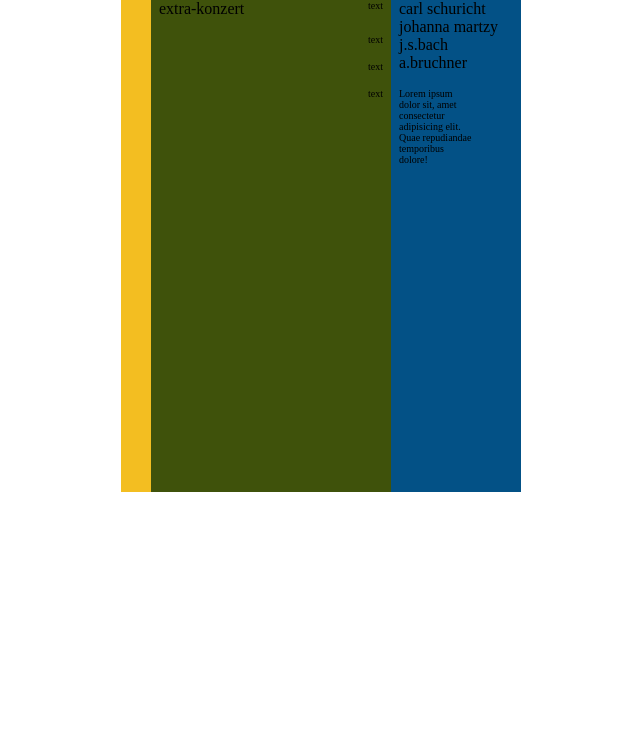
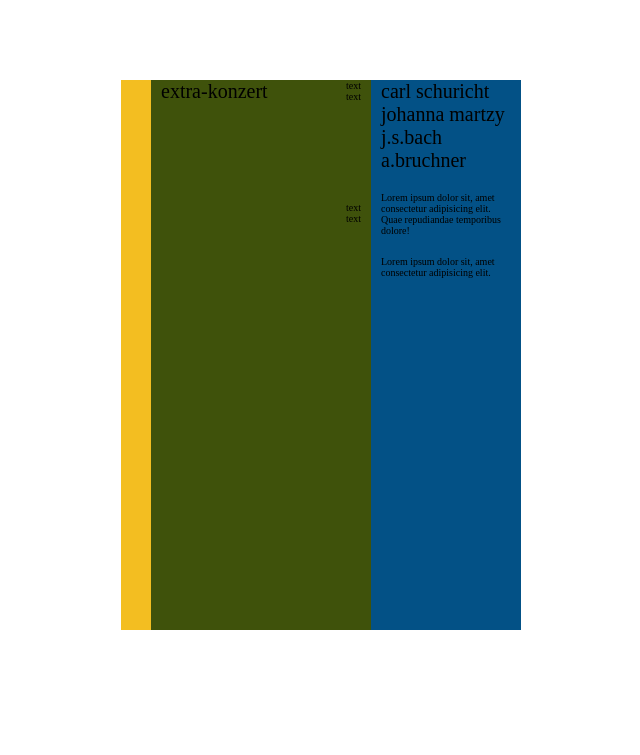
Before and after one commit to Joe-Lindie/take-home-TPX, a plain HTML site: page index.html in a window 1280 px wide. Shown: the part 45-800 px from the top of the page, without its empty margins (319-959 px from the left). Drawn offline with Linux system fonts and the light colour scheme.

Commit message:
cleaned up code

```diff
--- a/index.html
+++ b/index.html
@@ -8,34 +8,42 @@
     <title>Poster Replication</title>
   </head>
   <body>
-    <header>
-      <h1>Poster</h1>
-    </header>
-    <main>
-      <section class="rectangle">
-        <section class="yellow_section"></section>
+    <main class="parent">
+      <section class="poster_border poster_content_container">
+        <!-- ------------ -->
 
-        <section class="green_section">
-          <div class="same-line">
-            <p>extra-konzert</p>
-            <p class="small-text-container">text</p>
+        <section class="yellow_strip"></section>
+
+        <!-- ------------ -->
+
+        <section class="green_strip">
+          <div>
+            <p class="title">extra-konzert</p>
           </div>
-
-          <div class="small-text-container">
+          <div class="text">
             <p>text</p>
+            <p class="space">text</p>
             <p>text</p>
             <p>text</p>
           </div>
         </section>
 
-        <section class="blue_section">
-          <p>carl schuricht johanna martzy j.s.bach a.bruchner</p>
+        <!-- ------------ -->
 
-          <p class="small_text">
+        <section class="blue_strip">
+          <p class="title">carl schuricht johanna martzy j.s.bach a.bruchner</p>
+
+          <p class="text">
             Lorem ipsum dolor sit, amet consectetur adipisicing elit. Quae
             repudiandae temporibus dolore!
           </p>
+
+          <p class="text">
+            Lorem ipsum dolor sit, amet consectetur adipisicing elit.
+          </p>
         </section>
+
+        <!-- ------------ -->
       </section>
     </main>
   </body>
--- a/style.css
+++ b/style.css
@@ -2,6 +2,8 @@
 
 html {
     box-sizing: border-box;
+    /* 62.5% of 16px browser font size is 10px */
+    font-size: 62.5%;
   }
   *,
   *:before,
@@ -17,75 +19,71 @@ html {
     --poster-background-blue:#035186;
 }
 
-/* ///////////////// */
+/* GENERAL STYLING  */
+
+.parent {
+  position: relative;
+  min-width: 100vw;
+  min-height: 100vh;
+}
 
 
-main,
-header {
-    display: flex;
-    align-items: center;
-    justify-content: center;
-    flex-direction: column;
+.poster_border {
+    min-width: 40rem;
+    min-height: 55rem;
+
+    position: absolute;
+    left: 50%;
+    top: 50%;
+    transform: translate(-50%, -50%);
 }
 
-.rectangle {
+.poster_content_container {
+    display: flex;
+}
 
-    height: 500px;
-    width: 400px;
+.title {
+    font-size: 2rem;
+    padding-left: 1rem;
+}
 
+.text {
+    font-size: 1rem;
+    padding: 0 1rem
+}
+
+/* YELLOW SECTION STYLING */
+
+.yellow_strip {
+    background-color:var(--poster-background-yellow);
+    width: 3rem;
+    min-height: 100%
+}
+
+/* GREEN SECTION STYLING */
+
+.green_strip {
+    background-color:var(--poster-background-green);
+    width: 22rem;
+    min-height: 100%;
 
     display: flex;
-    flex-direction: row;
-}
-
-/* Sum of the widths is equal to sum of rectancle class */
-
-/* YELLOW SECTION */
-
-.yellow_section {
-    background-color:var(--poster-background-yellow);
-
-    width: 30px;
-    height: 100%
-}
-
-/* GREEN SECTION */
-
-.green_section {
-    background-color:var(--poster-background-green);
-    width: 240px;
-    height: 100%;
-}
-
-.same-line {
-    display: flex;
-    flex-direction: row;
     justify-content: space-between;
 }
 
-.green_section p {
-    padding: 0.5rem;
+.space {
+    padding-bottom: 10rem;
 }
 
-.small-text-container {
- text-align: right;
- font-size: 10px;
+/* BLUE SECTION STYLING */
 
+.blue_strip {
+    background-color:var(--poster-background-blue);
+    width: 15rem;
+    min-height: 100%;
 }
 
-/* BLUE SECTION */
-
-.blue_section {
-    background-color:var(--poster-background-blue);
-    width: 130px;
-    height: 100%;
+.blue_strip .title,
+.blue_strip .text {
+    padding-bottom: 2rem;
 }
-
-.blue_section p {
-    padding: 0.5rem;
-}
-
-.blue_section .small_text {
-   font-size: 10px;
-   margin-right: 2.5rem;
-}
```
